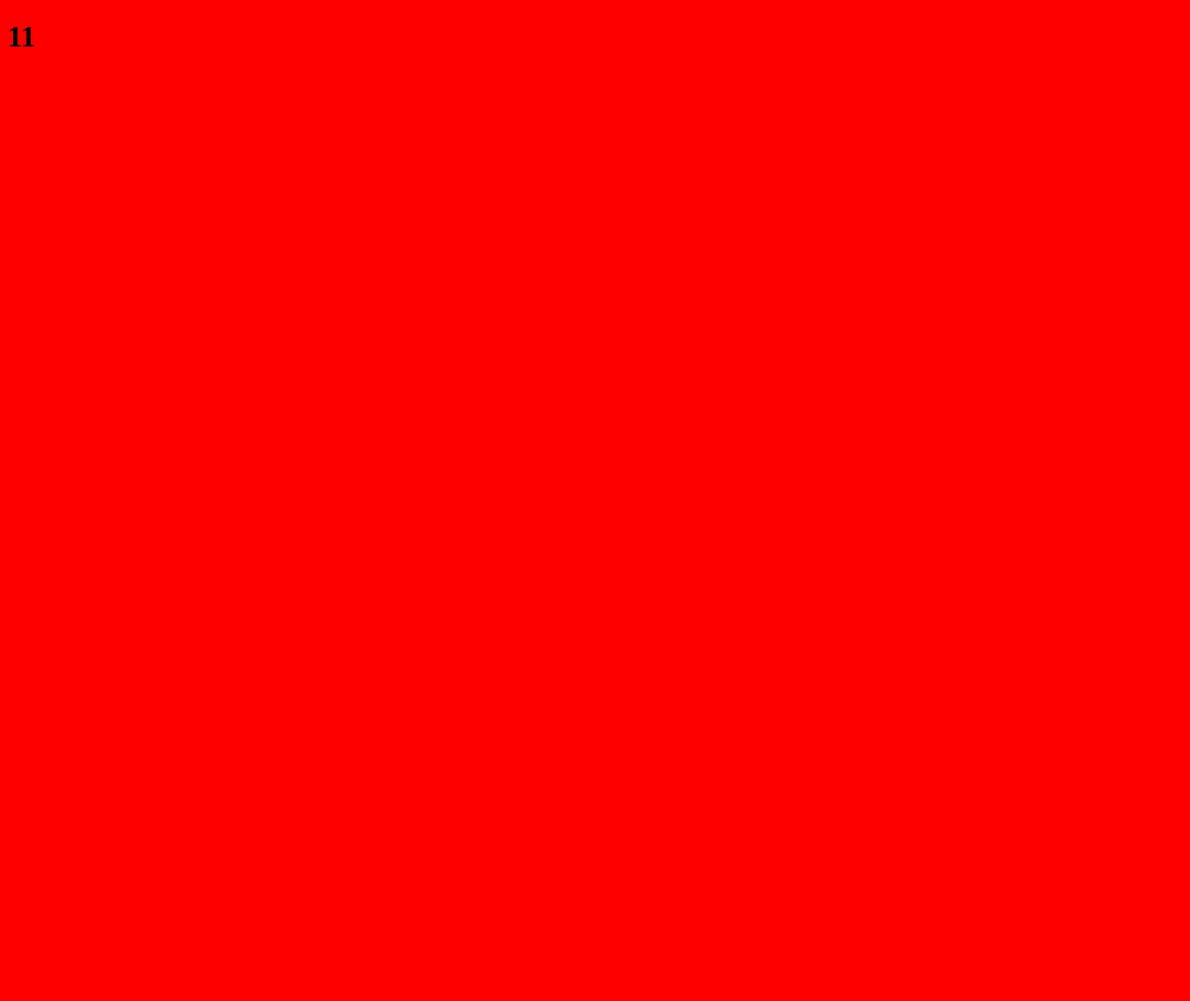
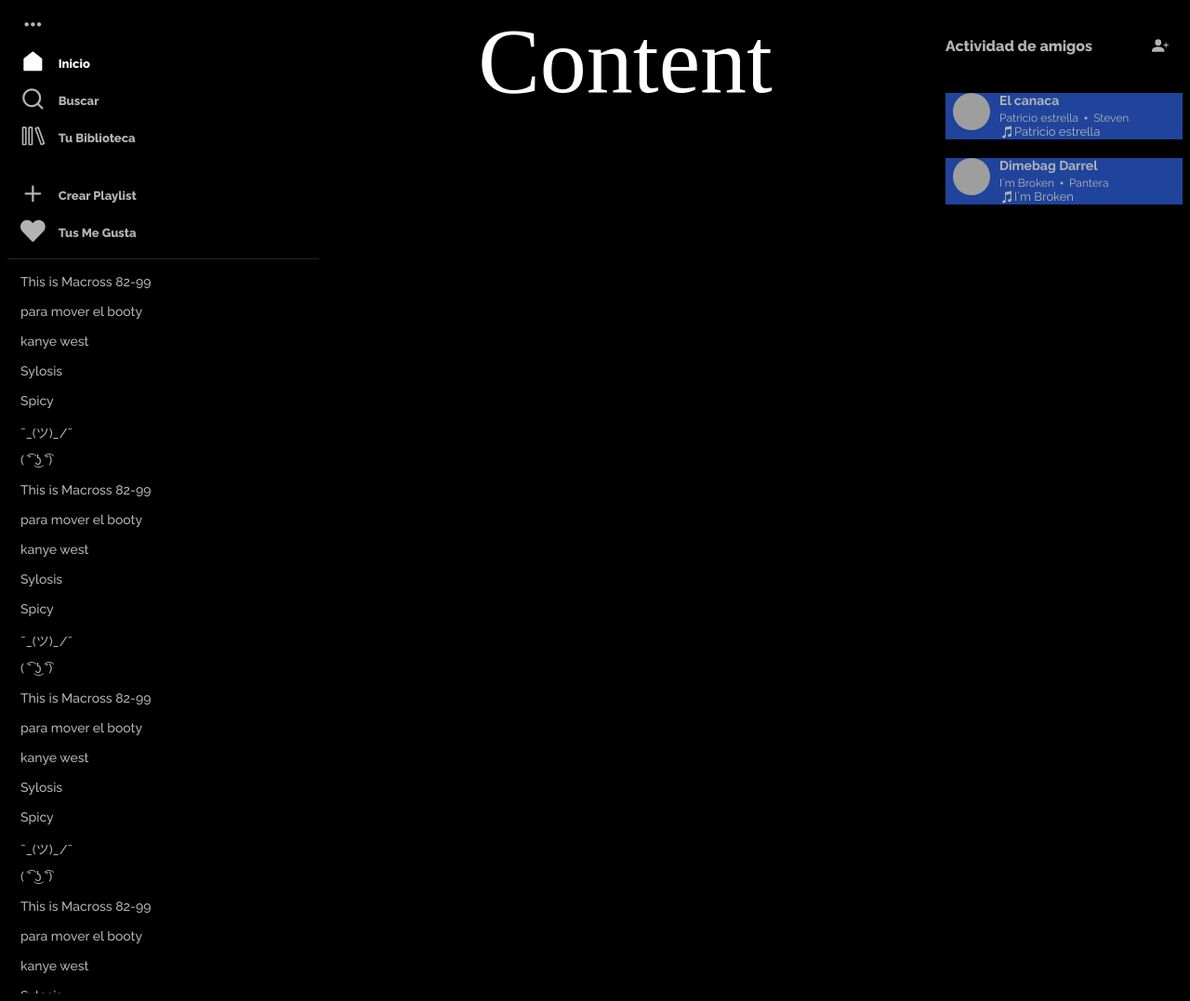
Before and after one commit to Mxrk122/STW-pj1, a React app: page / in a window 1280 px wide. Shown: the whole page at 93% size. Before the commit the page ends 800 px from the top, so only its background shows below. Built offline with nearby package versions, Linux system fonts and the light colour scheme; grey boxes are pictures that could not be loaded.

Commit message:
implementacion de barra de playlist, configuracion de eslint e iniciod e desarrollo de la abrra de amigos

```diff
--- a/package.json
+++ b/package.json
@@ -10,10 +10,12 @@
   "author": "",
   "license": "ISC",
   "dependencies": {
+    "@emotion/react": "^11.9.0",
     "babel-loader": "^8.2.5",
     "node-sass": "^7.0.1",
     "react": "^18.0.0",
-    "react-dom": "^18.0.0"
+    "react-dom": "^18.0.0",
+    "react-icons": "^4.3.1"
   },
   "devDependencies": {
     "@babel/core": "^7.17.9",
--- /dev/null
+++ b/src/Assets/Styles/AsideBar.scss
@@ -0,0 +1,86 @@
+@import url('https://fonts.googleapis.com/css2?family=Raleway:wght@100;200;300;400;500;600;700;800;900&display=swap');
+$body-color: #000000;
+$text-color: #FFFFFF;
+$unselected-text-color: #B3B3B3;
+$font: 'Raleway', sans-serif;
+
+.aside-bar{
+    background-color: $body-color;
+    min-width: 30px;
+    width: 335px;
+}
+
+/*icon-square*/
+.icon-square{
+    display: flex;
+    flex-direction: column;
+
+    border-bottom-width: 1px;
+    border-bottom-style: solid;
+    border-bottom-color: #282828;
+    padding-bottom: 8px;
+}
+
+.icon-square > p{
+    font-size: 11px;
+}
+
+.is-element{
+    height: 30px;
+    width: 100%;
+    display: flex;
+    flex-direction: row;
+    justify-content:flex-start;
+    align-items: center;
+    margin: 5px;
+    margin-left: 14px;
+}
+
+.is-element:hover > p{
+    color: $text-color;
+}
+
+.icon{
+    font-size: 26.7px;
+    height: 30px;
+}
+
+.text-element{
+    margin-left: 14px;
+    font-family: $font;
+    font-size: 13px;
+    font-weight: 800;
+}
+
+/*PlaylistList*/
+.playlist-list{
+    margin-left: 14px;
+    height: 790px;
+    overflow-y: scroll;
+}
+
+.playlist-list::-webkit-scrollbar{
+    width: 12px;
+    background-color: $body-color;
+}
+.playlist-list::-webkit-scrollbar-track{
+    background: rgba(0, 0, 0, 0.2);
+}
+.playlist-list::-webkit-scrollbar-thumb{
+    background-color: #4D4D4D;;
+}
+.playlist-list::-webkit-scrollbar-thumb:hover{
+    background-color: #808080;
+}
+
+.playlist-title{
+    font-family: $font;
+    color: $unselected-text-color;
+    font-size: 14px;
+    font-weight: 500;
+    height: 32px;
+}
+
+.playlist-title:hover{
+    color: $text-color;
+}
--- /dev/null
+++ b/src/Assets/Styles/Content.scss
@@ -0,0 +1,10 @@
+@import url('https://fonts.googleapis.com/css2?family=Raleway:wght@100;200;300;400;500;600;700;800;900&display=swap');
+$body-color: #000000;
+$text-color: #FFFFFF;
+$unselected-text-color: #B3B3B3;
+$font: 'Raleway', sans-serif;
+
+.content{
+    color: $text-color;
+    font-size: 100px;
+}
--- /dev/null
+++ b/src/Assets/Styles/FriendsList.scss
@@ -0,0 +1,101 @@
+@import url('https://fonts.googleapis.com/css2?family=Raleway:wght@100;200;300;400;500;600;700;800;900&display=swap');
+$body-color: #000000;
+$text-color: #FFFFFF;
+$unselected-text-color: #B3B3B3;
+$font: 'Raleway', sans-serif;
+
+.friends-list{
+
+    min-width: 30px;
+    width: 270px;
+
+    display: flex;
+    flex-direction: column;
+}
+
+.friends-header{
+    font-family: $font;
+    color: $unselected-text-color;
+    font-size: 30px;
+    font-weight: 500;
+    height: 32px;
+
+    display: flex;
+    justify-content: space-between;
+    align-items: center;
+
+    padding: 15px;
+    padding-top: 25px;
+}
+
+.friends-header > h1{
+    font-weight: 800;
+    font-size: 16px;
+}
+
+.add-friend{
+    font-size: 18px;
+}
+
+.friend{
+    margin-top: 20px;
+    font-family: $font;
+    color: $unselected-text-color;
+    margin-left: 15px;
+    height: 50px;
+    background-color: #20449C;
+    flex-wrap: wrap;
+
+    display: flex;
+    flex-direction: row;
+    padding-left: 8px;
+}
+
+.friend > img{
+    height: 40px;
+    width: 40px;
+    border-radius: 100%;
+}
+
+.info{
+    display: flex;
+    flex-direction: column;
+    margin-left: 10px;
+}
+
+.info > p{
+    font-size: 12px;
+    padding: 0;
+    margin: 0;
+}
+
+.info > h1{
+    font-size: 14px;
+    margin-top: px;
+    padding: 0;
+    margin: 0;
+}
+
+.song-info{
+    display: flex;
+    flex-direction: row;
+    align-items: center;
+    margin-top: 3px;
+}
+
+.song-info > p{
+    font-size: 12px;
+    padding: 0;
+    margin: 0;
+}
+
+.song-box{
+    display: flex;
+    flex-direction: row;
+    align-items: center;
+    height: 13px;
+}
+
+.song-box > p{
+    font-size: 13px;
+}
--- a/src/Assets/Styles/app.scss
+++ b/src/Assets/Styles/app.scss
@@ -1,5 +1,12 @@
-$body-color: red;
+$body-color: #000000;
+$text-color: #FFFFFF;
 
 body {
   background-color: $body-color;
+  overflow: hidden;
 }
+
+.app{
+  display: flex;
+  justify-content: space-between;
+}
--- a/src/components/App.js
+++ b/src/components/App.js
@@ -1,15 +1,17 @@
 import React from 'react'
 import '../Assets/Styles/app.scss'
+import AsideBar from './AsideBar'
+import Content from './Content'
+import FriendsList from './FriendsList'
 
 function App() {
-
-  const suma = 5 + 6
-
   return (
-    <div className = 'app'>
-        <h1>{suma}</h1>
+    <div className="app">
+      <AsideBar />
+      <Content />
+      <FriendsList />
     </div>
-  );
+  )
 }
 
-export default App;
+export default App
--- /dev/null
+++ b/src/components/AsideBar.js
@@ -0,0 +1,87 @@
+import React from 'react'
+import IconSquare from './AsideBar/IconSquare'
+import PlaylistList from './AsideBar/PlaylistList'
+import '../Assets/Styles/AsideBar.scss'
+
+function AsideBar() {
+  const playlistlist = [
+    'This is Macross 82-99',
+    'para mover el booty',
+    'kanye west',
+    'Sylosis',
+    'Spicy',
+    '¯\_(ツ)_/¯',
+    '( ͡° ͜ʖ ͡°)',
+    'This is Macross 82-99',
+    'para mover el booty',
+    'kanye west',
+    'Sylosis',
+    'Spicy',
+    '¯\_(ツ)_/¯',
+    '( ͡° ͜ʖ ͡°)',
+    'This is Macross 82-99',
+    'para mover el booty',
+    'kanye west',
+    'Sylosis',
+    'Spicy',
+    '¯\_(ツ)_/¯',
+    '( ͡° ͜ʖ ͡°)',
+    'This is Macross 82-99',
+    'para mover el booty',
+    'kanye west',
+    'Sylosis',
+    'Spicy',
+    '¯\_(ツ)_/¯',
+    '( ͡° ͜ʖ ͡°)',
+    'This is Macross 82-99',
+    'para mover el booty',
+    'kanye west',
+    'Sylosis',
+    'Spicy',
+    '¯\_(ツ)_/¯',
+    '( ͡° ͜ʖ ͡°)',
+    'This is Macross 82-99',
+    'para mover el booty',
+    'kanye west',
+    'Sylosis',
+    'Spicy',
+    '¯\_(ツ)_/¯',
+    '( ͡° ͜ʖ ͡°)',
+    'This is Macross 82-99',
+    'para mover el booty',
+    'kanye west',
+    'Sylosis',
+    'Spicy',
+    '¯\_(ツ)_/¯',
+    '( ͡° ͜ʖ ͡°)',
+    'This is Macross 82-99',
+    'para mover el booty',
+    'kanye west',
+    'Sylosis',
+    'Spicy',
+    '¯\_(ツ)_/¯',
+    '( ͡° ͜ʖ ͡°)',
+    'This is Macross 82-99',
+    'para mover el booty',
+    'kanye west',
+    'Sylosis',
+    'Spicy',
+    '¯\_(ツ)_/¯',
+    '( ͡° ͜ʖ ͡°)',
+    'This is Macross 82-99',
+    'para mover el booty',
+    'kanye west',
+    'Sylosis',
+    'Spicy',
+    '¯\_(ツ)_/¯',
+    '( ͡° ͜ʖ ͡°)',
+  ]
+  return (
+    <div className="aside-bar">
+      <IconSquare />
+      <PlaylistList list={playlistlist} />
+    </div>
+  )
+}
+
+export default AsideBar
--- /dev/null
+++ b/src/components/AsideBar/IconSquare.js
@@ -0,0 +1,31 @@
+/* eslint-disable no-unused-vars */
+/** @jsx jsx */
+import React from 'react'
+import '../../Assets/Styles/AsideBar.scss'
+import { css, jsx } from '@emotion/react'
+import { RiHomeFill, RiSearchLine } from 'react-icons/ri'
+import { BiDotsHorizontalRounded } from 'react-icons/bi'
+import { VscLibrary } from 'react-icons/vsc'
+import { CgMathPlus } from 'react-icons/cg'
+import { FaHeart } from 'react-icons/fa'
+import IsElement from './IsElement'
+
+function IconSquare() {
+  const anotherIconSquare = css`
+  margin-top: 10px;
+  background: blue;`
+
+  return (
+    <div className="icon-square">
+      <IsElement icon={<BiDotsHorizontalRounded />} text="" />
+      <IsElement icon={<RiHomeFill />} text="Inicio" />
+      <IsElement icon={<RiSearchLine />} text="Buscar" />
+      <IsElement icon={<VscLibrary />} text="Tu Biblioteca" />
+      <p>          </p>
+      <IsElement icon={<CgMathPlus />} text="Crear Playlist" />
+      <IsElement icon={<FaHeart />} text="Tus Me Gusta" />
+    </div>
+  )
+}
+
+export default IconSquare
--- /dev/null
+++ b/src/components/AsideBar/IsElement.js
@@ -0,0 +1,33 @@
+/* eslint-disable no-unused-vars */
+/** @jsx jsx */
+import React from 'react'
+import '../../Assets/Styles/AsideBar.scss'
+import { css, jsx } from '@emotion/react'
+
+function IsElement({ icon, text }) {
+  // Cambiar el estilo si se trata de la opcion inicio
+  const texto = text
+  let iconStyle = css`
+    color: #B3B3B3;
+  `
+  let textStyle = css`
+    color: #B3B3B3;
+  `
+  if (text === 'Inicio') {
+    iconStyle = css`
+      color: #FFFFFF;
+      `
+    textStyle = css`
+    color: #FFFFFF;
+    `
+  }
+
+  return (
+    <div className="is-element">
+      <p className="icon" css={iconStyle}>{icon}</p>
+      <p className="text-element" css={textStyle}>{text}</p>
+    </div>
+  )
+}
+
+export default IsElement
--- /dev/null
+++ b/src/components/AsideBar/PlaylistList.js
@@ -0,0 +1,16 @@
+import React from 'react'
+import '../../Assets/Styles/AsideBar.scss'
+
+function PlaylistList({ list }) {
+  return (
+    <div className="playlist-list">
+      <p>
+        {
+          list.map((playlist) => <div className="playlist-title">{playlist}</div>)
+        }
+      </p>
+    </div>
+  )
+}
+
+export default PlaylistList
--- /dev/null
+++ b/src/components/Content.js
@@ -0,0 +1,10 @@
+import React from 'react'
+import '../Assets/Styles/Content.scss'
+
+function Content() {
+  return (
+    <div className="content">Content</div>
+  )
+}
+
+export default Content
--- /dev/null
+++ b/src/components/FriendsList.js
@@ -0,0 +1,32 @@
+import React from 'react'
+import '../Assets/Styles/FriendsList.scss'
+import { BsPersonPlusFill } from 'react-icons/bs'
+import List from './FriendsList/List'
+
+function FriendsList() {
+  const friends = [
+    {
+      photo: 'https://i.kym-cdn.com/entries/icons/original/000/033/421/cover2.jpg',
+      nickname: 'El canaca',
+      song: 'Patricio estrella',
+      artist: 'Steven',
+    },
+    {
+      photo: 'https://wikirock.net/wp-content/uploads/2020/12/rs-3616-rectangle.jpg',
+      nickname: 'Dimebag Darrel',
+      song: 'I´m Broken',
+      artist: 'Pantera',
+    },
+  ]
+  return (
+    <div className="friends-list">
+      <div className="friends-header">
+        <h1>Actividad de amigos</h1>
+        <BsPersonPlusFill className="add-friend" />
+      </div>
+      <List listofFriends={friends} />
+    </div>
+  )
+}
+
+export default FriendsList
--- /dev/null
+++ b/src/components/FriendsList/Friend.js
@@ -0,0 +1,26 @@
+import React from 'react'
+import '../../Assets/Styles/FriendsList.scss'
+import { BsDot } from 'react-icons/bs'
+import { IoIosMusicalNotes } from 'react-icons/io'
+
+function Friend({ friend }) {
+  return (
+    <div className="friend">
+      <img src={friend.photo} alt="profile img" />
+      <div className="info">
+        <h1>{friend.nickname}</h1>
+        <div className="song-info">
+          <p>{friend.song}</p>
+          <BsDot />
+          <p>{friend.artist}</p>
+        </div>
+        <div className="song-box">
+          <IoIosMusicalNotes />
+          <p>{friend.song}</p>
+        </div>
+      </div>
+    </div>
+  )
+}
+
+export default Friend
--- /dev/null
+++ b/src/components/FriendsList/List.js
@@ -0,0 +1,15 @@
+import React from 'react'
+import Friend from './Friend'
+import '../../Assets/Styles/FriendsList.scss'
+
+function List({ listofFriends }) {
+  return (
+    <div className="list">
+      {
+            listofFriends.map((friend, id) => <Friend key={id} friend={friend} />)
+        }
+    </div>
+  )
+}
+
+export default List
```
Also changed, not shown: .eslintrc.json, 1 other file.
